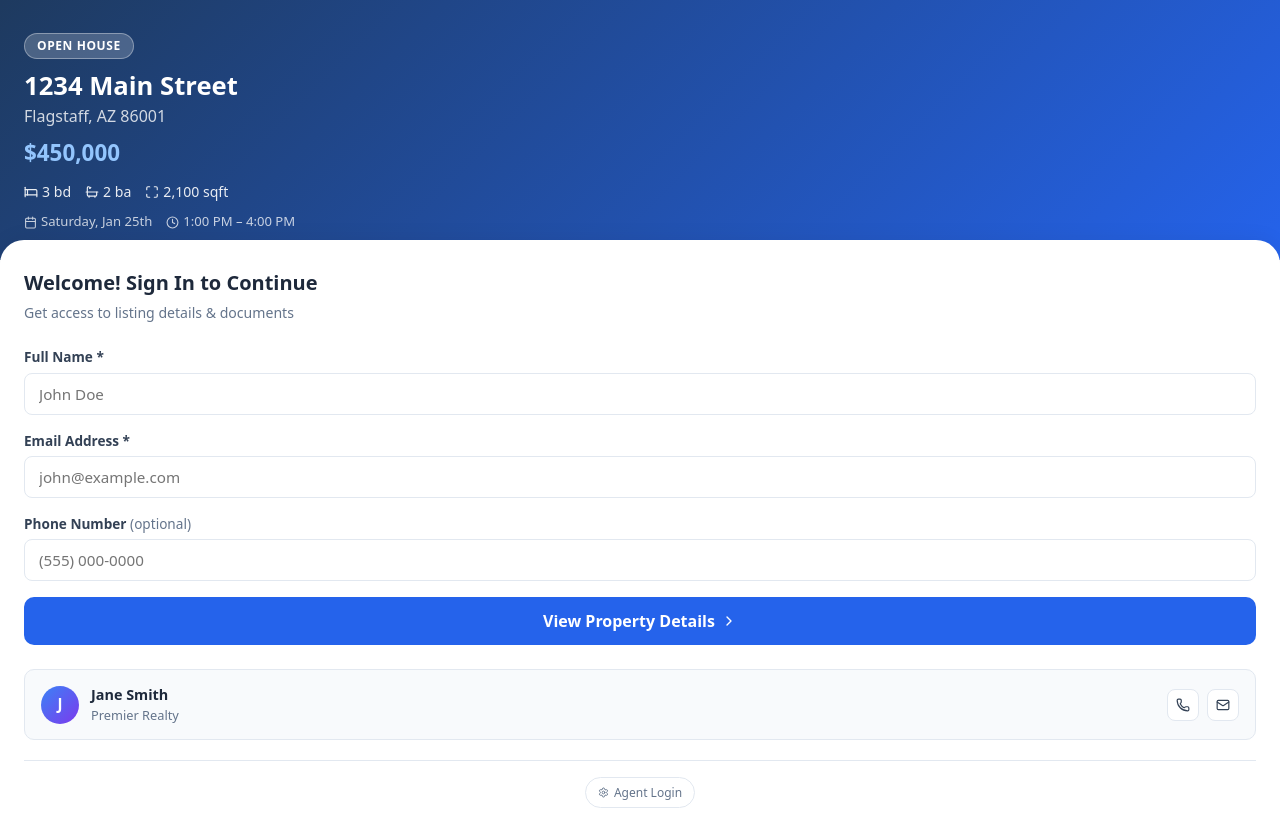
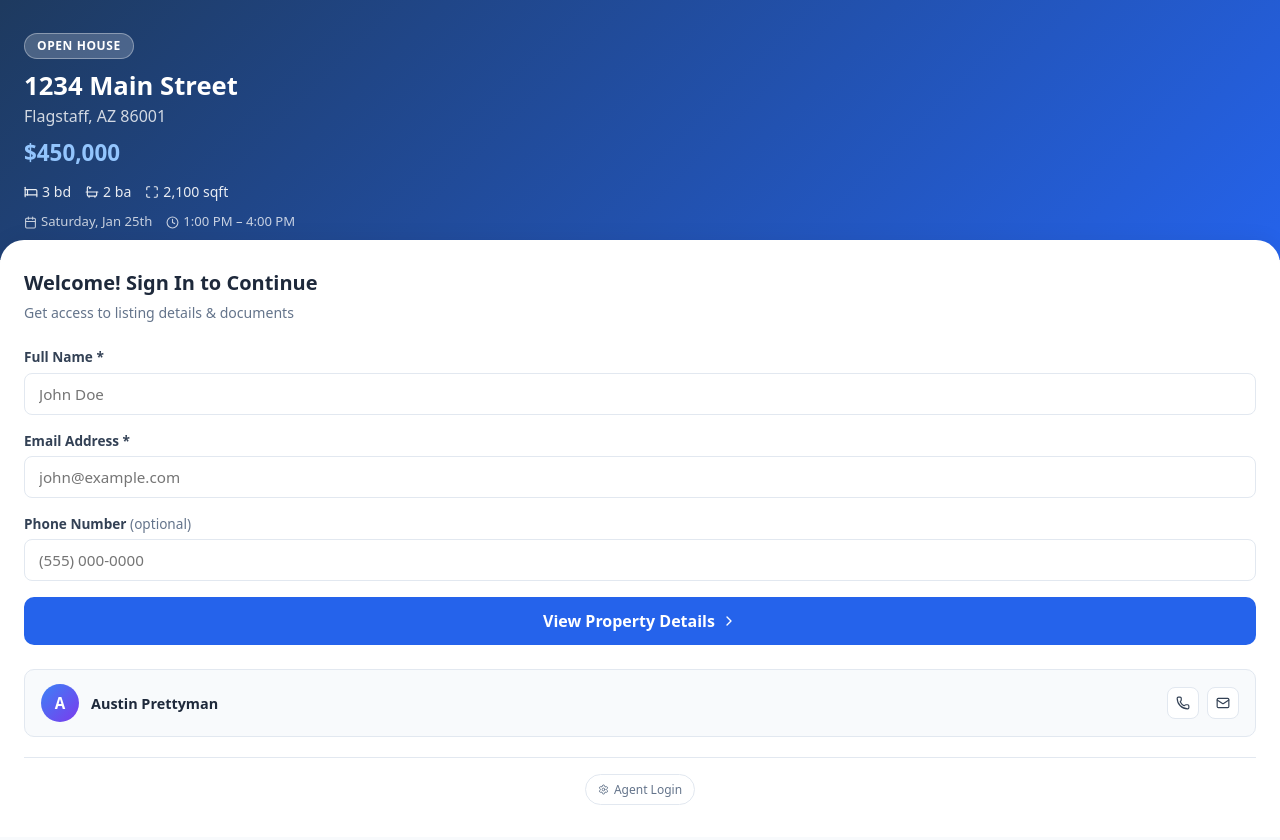
Before and after one commit to austinprettyman9-ctrl/open-house-signin, a React (Vite) app: page / in a window 1280 px wide. Built offline with nearby package versions, Linux system fonts and the light colour scheme.

Commit message:
fix: update default agent info to Austin Prettyman

```diff
--- a/src/App.jsx
+++ b/src/App.jsx
@@ -44,10 +44,10 @@ const DEFAULT_PROPERTY = {
   description: 'Beautiful home in a quiet neighborhood with mountain views, updated kitchen, and spacious backyard.',
   open_house_date: 'Saturday, Jan 25th',
   open_house_time: '1:00 PM – 4:00 PM',
-  agent_name: 'Jane Smith',
-  agent_phone: '(928) 555-0100',
-  agent_email: 'jane@realestate.com',
-  agent_brokerage: 'Premier Realty',
+  agent_name: 'Austin Prettyman',
+  agent_phone: '928-710-8027',
+  agent_email: 'austinprettyman9@gmail.com',
+  agent_brokerage: '',
   hero_image: '',
 };
 
```
